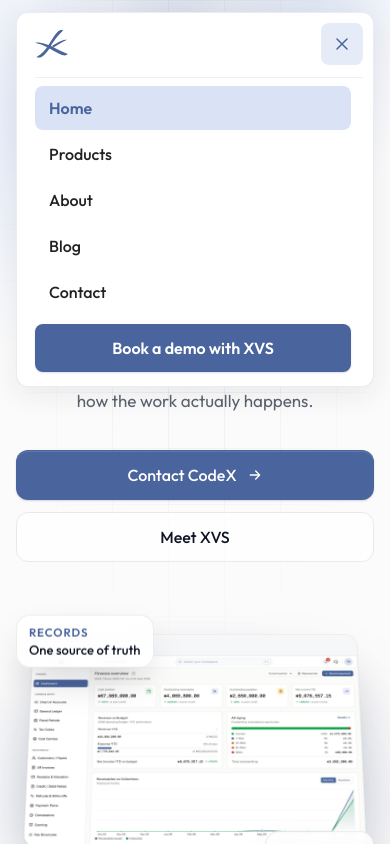
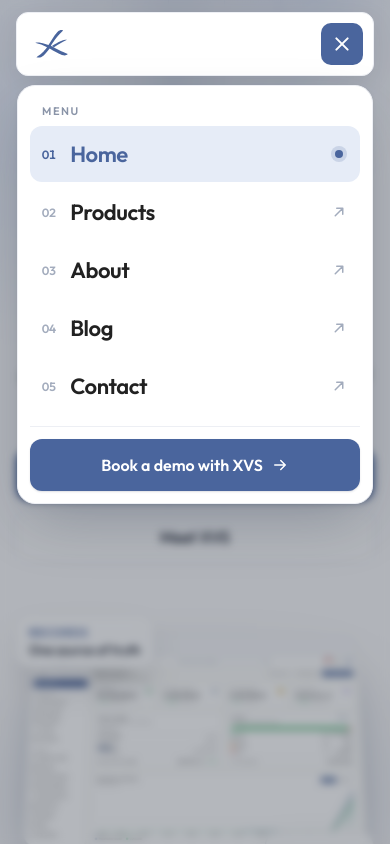
Before and after one commit to codextechhub/CodexWeb, a React (Vite) app: page / in a window 390 px wide. Both pictures are taken after a click on the button "Open menu". Shown: the top 844 px of the page. Built offline with nearby package versions, Linux system fonts and the light colour scheme.

Commit message:
feat: enhance mobile menu functionality with backdrop and improved accessibility

```diff
--- a/src/components/MarketingHeader.tsx
+++ b/src/components/MarketingHeader.tsx
@@ -1,4 +1,5 @@
-import { useLayoutEffect, useRef, useState } from "react";
+import { useEffect, useLayoutEffect, useRef, useState } from "react";
+import type React from "react";
 import { Link } from "react-router-dom";
 import { useScrolled } from "../hooks/useScrolled";
 import { XVS_CONTACT_URL } from "../xvsLink";
@@ -119,8 +120,28 @@
 
   const closePanel = () => setOpen(false);
 
+  // While the mobile menu is open: freeze the page behind it, close on Escape,
+  // and close if the window widens past the mobile breakpoint.
+  useEffect(() => {
+    if (!open) return;
+    const root = document.documentElement;
+    const prevOverflow = root.style.overflow;
+    root.style.overflow = "hidden";
+    const onKey = (e: KeyboardEvent) => e.key === "Escape" && setOpen(false);
+    const wide = window.matchMedia("(min-width: 860px)");
+    const onWide = () => wide.matches && setOpen(false);
+    window.addEventListener("keydown", onKey);
+    wide.addEventListener("change", onWide);
+    return () => {
+      root.style.overflow = prevOverflow;
+      window.removeEventListener("keydown", onKey);
+      wide.removeEventListener("change", onWide);
+    };
+  }, [open]);
+
   return (
-    <header className="mkt-header">
+    <header className={`mkt-header${open ? " is-menu-open" : ""}`}>
+      <div className="mkt-nav-backdrop" aria-hidden="true" onClick={closePanel} />
       <div className={`mkt-header-bar${scrolled ? " is-scrolled" : ""}`}>
         <Link to="/" className="mkt-header-logo" aria-label="Home" onClick={closePanel}>
           <svg
@@ -169,39 +190,57 @@
           <button
             type="button"
             className="mkt-nav-toggle"
-            aria-label="Menu"
+            aria-label={open ? "Close menu" : "Open menu"}
             aria-expanded={open}
+            aria-controls="mkt-mobile-menu"
             onClick={() => setOpen((v) => !v)}
           >
-            <svg width="20" height="20" viewBox="0 0 24 24" fill="none" stroke="currentColor" strokeWidth="1.8" strokeLinecap="round" aria-hidden="true">
-              {open ? <path d="M6 6l12 12M18 6L6 18" /> : <path d="M4 7h16M4 12h16M4 17h16" />}
-            </svg>
+            <span className="mkt-burger" aria-hidden="true">
+              <span />
+              <span />
+            </span>
           </button>
         </div>
 
-        <div className={`mkt-nav-panel${open ? " is-open" : ""}`}>
-          {NAV_LINKS.map((link) => (
+        <div
+          id="mkt-mobile-menu"
+          className={`mkt-nav-panel${open ? " is-open" : ""}`}
+          aria-hidden={!open}
+          inert={!open}
+        >
+          <p className="mkt-mnav-eyebrow">Menu</p>
+          <nav className="mkt-mnav-list" aria-label="Mobile">
+            {NAV_LINKS.map((link, i) => (
               <Link
                 key={link.to}
                 to={link.to}
                 onClick={closePanel}
-              className={`mkt-header-link${active === link.to ? " is-active" : ""}`}
+                className={`mkt-mnav-link${active === link.to ? " is-active" : ""}`}
                 aria-current={active === link.to ? "page" : undefined}
-              style={{ padding: "12px 14px", fontSize: 16 }}
+                style={{ "--i": i } as React.CSSProperties}
               >
-              {link.label}
+                <span className="mkt-mnav-num">{String(i + 1).padStart(2, "0")}</span>
+                <span className="mkt-mnav-label">{link.label}</span>
+                <svg className="mkt-mnav-arrow" width="18" height="18" viewBox="0 0 24 24" fill="none" stroke="currentColor" strokeWidth="2" strokeLinecap="round" strokeLinejoin="round" aria-hidden="true">
+                  <path d="M7 17L17 7M9 7h8v8" />
+                </svg>
               </Link>
             ))}
+          </nav>
+          <div className="mkt-mnav-foot" style={{ "--i": NAV_LINKS.length } as React.CSSProperties}>
             <a
               href={XVS_CONTACT_URL}
               target="_blank"
               rel="noopener noreferrer"
               onClick={closePanel}
-            className="mkt-header-cta"
-            style={{ marginTop: 8, justifyContent: "center", minHeight: 48, fontSize: 16 }}
+              className="mkt-header-cta mkt-mnav-cta"
             >
               {DEMO_LABEL}
+              <svg width="18" height="18" viewBox="0 0 24 24" fill="none" stroke="currentColor" strokeWidth="2" strokeLinecap="round" strokeLinejoin="round" aria-hidden="true">
+                <path d="M5 12h14M13 6l6 6-6 6" />
+              </svg>
             </a>
+          </div>
         </div>
       </div>
     </header>
--- a/src/components/marketing.css
+++ b/src/components/marketing.css
@@ -134,11 +134,6 @@
     transform: scale(1);
   }
 }
-/* The mobile menu has no pill; the active link keeps its own background. */
-.mkt-nav-panel .mkt-header-link.is-active {
-  background: #d9e3f5;
-  transform: none;
-}
 @media (prefers-reduced-motion: reduce) {
   .mkt-nav-pill,
   .mkt-header-link {
@@ -178,26 +173,191 @@
   width: 42px;
   height: 42px;
   border: 0;
-  border-radius: 8px;
+  border-radius: 10px;
   background: #e6ecf7;
   color: #4a659d;
   cursor: pointer;
+  transition: background 220ms ease, color 220ms ease;
+}
+.mkt-header.is-menu-open .mkt-nav-toggle {
+  background: #4a659d;
+  color: #fff;
+}
+/* Two bars that cross into an X when the menu opens. */
+.mkt-burger {
+  position: relative;
+  width: 18px;
+  height: 12px;
+}
+.mkt-burger > span {
+  position: absolute;
+  left: 0;
+  width: 100%;
+  height: 2px;
+  border-radius: 2px;
+  background: currentColor;
+  transition: transform 320ms cubic-bezier(0.6, 0, 0.25, 1), top 320ms cubic-bezier(0.6, 0, 0.25, 1);
+}
+.mkt-burger > span:first-child {
+  top: 1px;
+}
+.mkt-burger > span:last-child {
+  top: 9px;
+}
+.mkt-header.is-menu-open .mkt-burger > span {
+  top: 5px;
+}
+.mkt-header.is-menu-open .mkt-burger > span:first-child {
+  transform: rotate(45deg);
+}
+.mkt-header.is-menu-open .mkt-burger > span:last-child {
+  transform: rotate(-45deg);
+}
+
+/* ── Mobile menu: a floating card that drops out of the bar ── */
+.mkt-nav-backdrop,
+.mkt-nav-panel {
+  display: none;
+}
+.mkt-nav-backdrop {
+  position: fixed;
+  inset: 0;
+  z-index: 0;
+  background: rgba(23, 31, 48, 0.32);
+  backdrop-filter: blur(4px);
+  -webkit-backdrop-filter: blur(4px);
+  opacity: 0;
+  pointer-events: none;
+  transition: opacity 280ms ease;
+}
+.mkt-header.is-menu-open .mkt-nav-backdrop {
+  opacity: 1;
+  pointer-events: auto;
 }
 .mkt-nav-panel {
-  display: none;
-  grid-column: 1 / -1;
+  position: absolute;
+  top: calc(100% + 10px);
+  left: 0;
+  right: 0;
+  flex-direction: column;
+  max-height: calc(100dvh - var(--mkt-header-h) - 24px);
+  overflow-y: auto;
+  padding: 18px 12px 12px;
+  border-radius: 18px;
+  background: #fff;
+  border: 1px solid #edeff4;
+  box-shadow: 0 24px 60px -12px rgba(33, 45, 72, 0.28), 0 2px 6px rgba(33, 33, 33, 0.06);
+  transform-origin: top center;
+  opacity: 0;
+  transform: translateY(-8px) scale(0.98);
+  visibility: hidden;
+  transition: opacity 240ms ease, transform 320ms cubic-bezier(0.2, 0.8, 0.2, 1), visibility 0s linear 320ms;
+}
+.mkt-nav-panel.is-open {
+  opacity: 1;
+  transform: none;
+  visibility: visible;
+  transition: opacity 240ms ease, transform 320ms cubic-bezier(0.2, 0.8, 0.2, 1), visibility 0s;
+}
+.mkt-mnav-eyebrow {
+  margin: 0 0 8px;
+  padding: 0 12px;
+  font-size: 11px;
+  font-weight: 600;
+  letter-spacing: 0.14em;
+  text-transform: uppercase;
+  color: #8a94a8;
+}
+.mkt-mnav-list {
+  display: flex;
   flex-direction: column;
   gap: 2px;
+}
+.mkt-mnav-link,
+.mkt-mnav-foot {
+  opacity: 0;
+  transform: translateY(8px);
+  transition: opacity 260ms ease, transform 360ms cubic-bezier(0.2, 0.8, 0.2, 1), background 180ms ease, color 180ms ease;
+}
+.mkt-nav-panel.is-open .mkt-mnav-link,
+.mkt-nav-panel.is-open .mkt-mnav-foot {
+  opacity: 1;
+  transform: none;
+  transition-delay: calc(60ms + var(--i) * 45ms), calc(60ms + var(--i) * 45ms), 0s, 0s;
+}
+.mkt-mnav-link {
+  display: flex;
+  align-items: center;
+  gap: 14px;
+  padding: 14px 12px;
+  border-radius: 12px;
+  color: #212121;
+}
+.mkt-mnav-link:hover,
+.mkt-mnav-link:focus-visible {
+  background: #f3f6fb;
+  color: #4a659d;
+}
+.mkt-mnav-num {
+  font-size: 12px;
+  font-weight: 600;
+  font-variant-numeric: tabular-nums;
+  color: #a3acbd;
+  transition: color 180ms ease;
+}
+.mkt-mnav-label {
+  flex: 1;
+  font-size: 22px;
+  font-weight: 600;
+  letter-spacing: -0.02em;
+}
+.mkt-mnav-arrow {
+  color: #a3acbd;
+  transition: transform 220ms ease, color 180ms ease;
+}
+.mkt-mnav-link:hover .mkt-mnav-arrow {
+  color: #4a659d;
+  transform: translate(2px, -2px);
+}
+/* The page you're on: blue text on the light-blue pill, with a dot. */
+.mkt-mnav-link.is-active {
+  background: #e6ecf7;
+  color: #4a659d;
+}
+.mkt-mnav-link.is-active .mkt-mnav-num {
+  color: #4a659d;
+}
+.mkt-mnav-link.is-active .mkt-mnav-arrow {
+  display: none;
+}
+.mkt-mnav-link.is-active::after {
+  content: "";
+  width: 8px;
+  height: 8px;
+  margin-right: 5px;
+  border-radius: 50%;
+  background: #4a659d;
+  box-shadow: 0 0 0 4px rgba(74, 101, 157, 0.18);
+}
+.mkt-mnav-foot {
   margin-top: 12px;
-  padding: 8px 12px 4px 0;
+  padding-top: 12px;
   border-top: 1px solid #edeff4;
 }
-.mkt-nav-panel.is-open {
+.mkt-mnav-cta {
   display: flex;
+  justify-content: center;
+  gap: 8px;
+  width: 100%;
+  min-height: 52px;
+  box-sizing: border-box;
+  border-radius: 12px;
+  font-size: 16px;
 }
 /* An open menu always gets the solid bar, even at the top of the page. */
-.mkt-header-bar:has(.mkt-nav-panel.is-open) {
+.mkt-header.is-menu-open .mkt-header-bar {
   background: #fff;
+  border-color: #edeff4;
   box-shadow: 0 8px 28px rgba(33, 33, 33, 0.08);
 }
 
@@ -212,12 +372,29 @@
   .mkt-nav-toggle {
     display: flex;
   }
+  .mkt-nav-backdrop {
+    display: block;
+  }
+  .mkt-nav-panel {
+    display: flex;
+  }
   .mkt-header {
     padding: 12px 16px 0;
   }
   .mkt-header-bar {
+    position: relative;
+    z-index: 1;
     grid-template-columns: 1fr auto;
     padding: 10px 10px 10px 18px;
+  }
+}
+@media (prefers-reduced-motion: reduce) {
+  .mkt-burger > span,
+  .mkt-nav-backdrop,
+  .mkt-nav-panel,
+  .mkt-mnav-link,
+  .mkt-mnav-foot {
+    transition: none !important;
   }
 }
 
```
Lines whose indentation alone changed are shown as unchanged.
